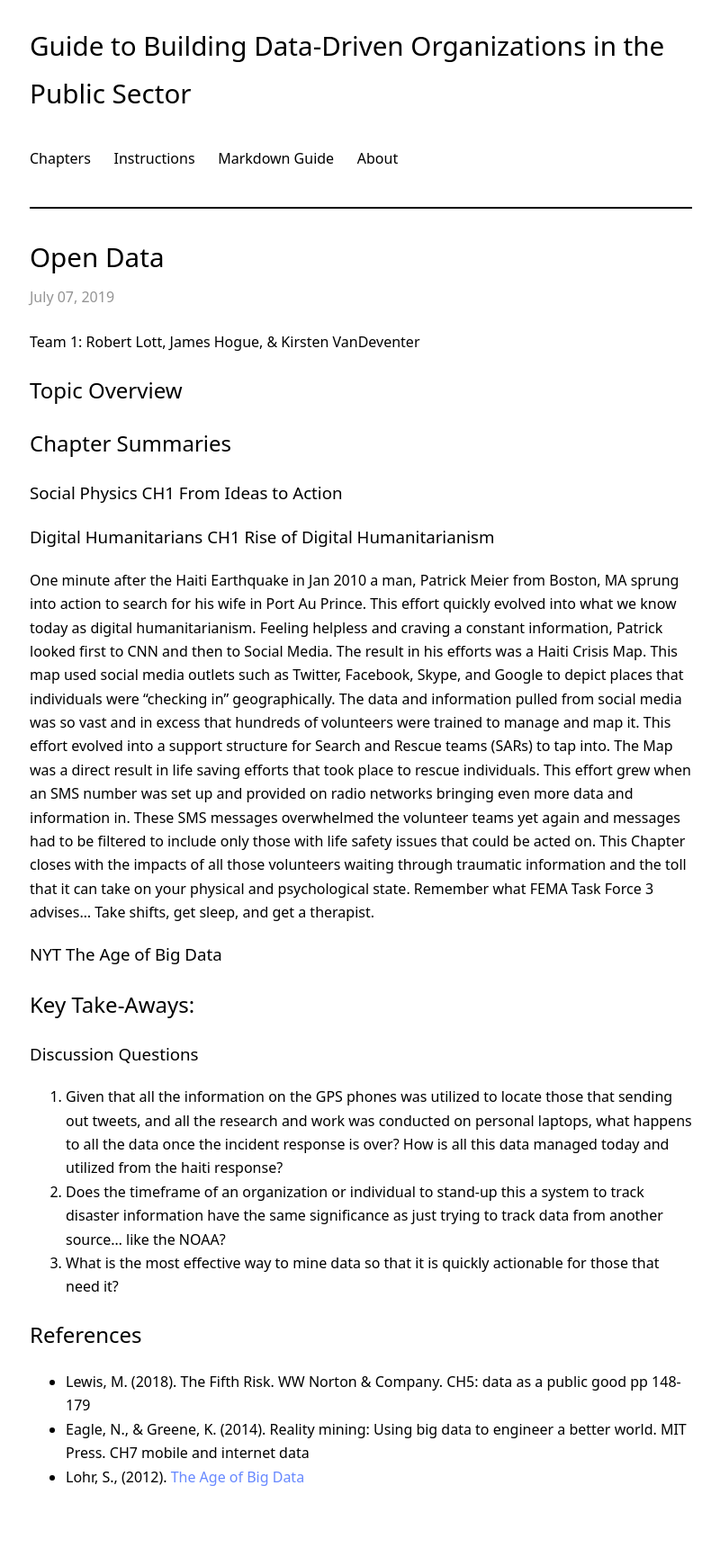
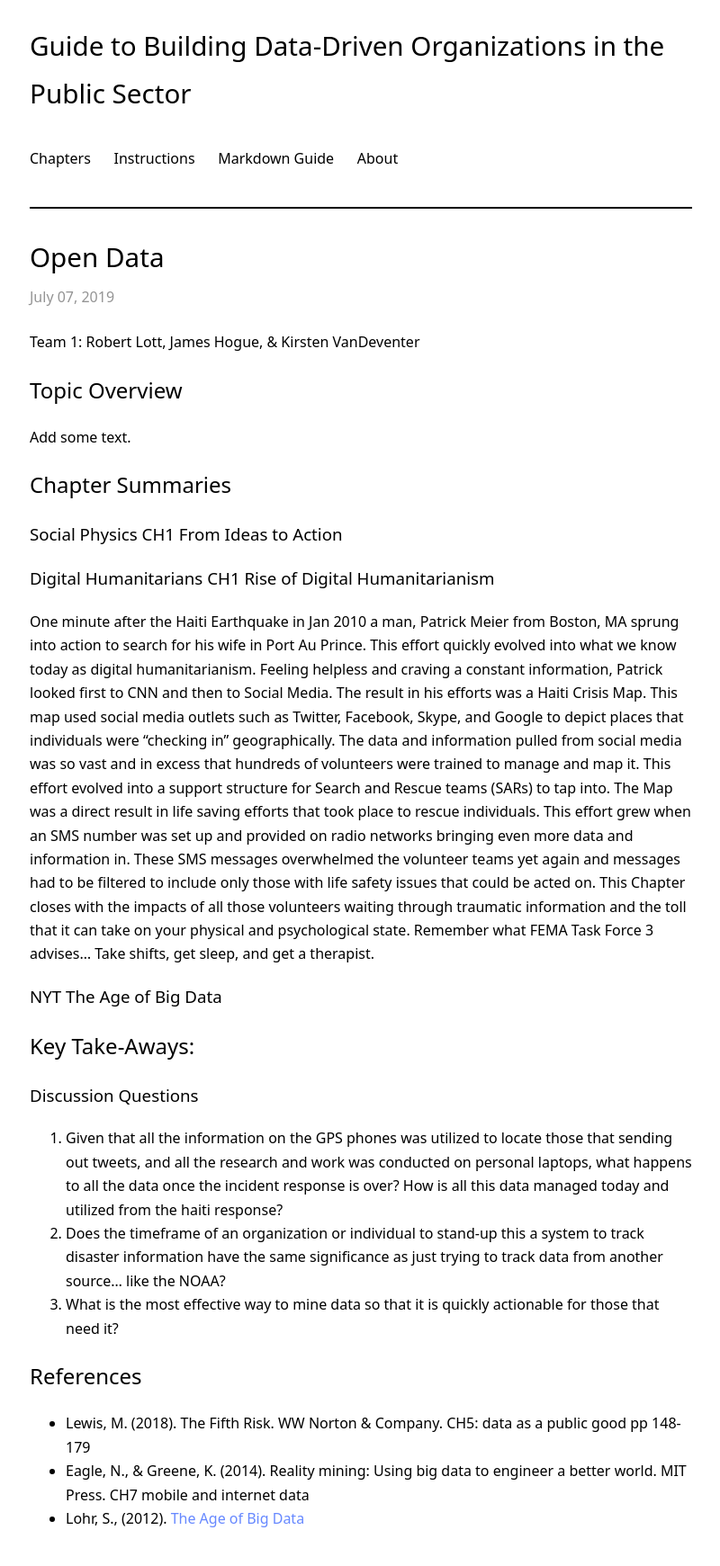
Before and after one commit to RandyWilkinsASU/ddm-textbook-summer-2019, a Jekyll site: the page built from _posts/2019-07-07-ch01-open-data.md, in a window 1280 px wide. Shown: the whole page at 90% size, without its empty margins (239-1039 px from the left). Built offline with Jekyll 4.4.1, drawn with Linux system fonts in a browser that asks for light colours; our own code applies the rules of GitHub Pages for plain Markdown files; before the commit the page ends 1695 px from its top, so only the background shows below that.

Commit message:
Update 2019-07-07-ch01-open-data.md

```diff
--- a/_posts/2019-07-07-ch01-open-data.md
+++ b/_posts/2019-07-07-ch01-open-data.md
@@ -8,7 +8,7 @@ Team 1: Robert Lott, James Hogue, & Kirsten VanDeventer
 
 ## Topic Overview
 
-
+Add some text.
 
 
 
@@ -17,6 +17,7 @@ Team 1: Robert Lott, James Hogue, & Kirsten VanDeventer
 ### Social Physics **CH1 From Ideas to Action**
 
 ### Digital Humanitarians **CH1 Rise of Digital Humanitarianism**
+
 One minute after the Haiti Earthquake in Jan 2010 a man, Patrick Meier from Boston, MA sprung into action to search for his wife in Port Au Prince. This effort quickly evolved into what we know today as digital humanitarianism. Feeling helpless and craving a constant information, Patrick looked first to CNN and then to Social Media. The result in his efforts was a Haiti Crisis Map. This map used social media outlets such as Twitter, Facebook, Skype, and Google to depict places that individuals were “checking in” geographically. The data and information pulled from social media was so vast and in excess that hundreds of volunteers were trained to manage and map it. This effort evolved into a support structure for Search and Rescue teams (SARs) to tap into. The Map was a direct result in life saving efforts that took place to rescue individuals. This effort grew when an SMS number was set up and provided on radio networks bringing even more data and information in. These SMS messages overwhelmed the volunteer teams yet again and messages had to be filtered to include only those with life safety issues that could be acted on. This Chapter closes with the impacts of all those volunteers waiting through traumatic information and the toll that it can take on your physical and psychological state. Remember what FEMA Task Force 3 advises… Take shifts, get sleep, and get a therapist.
 
 ### NYT **The Age of Big Data**
@@ -27,6 +28,7 @@ One minute after the Haiti Earthquake in Jan 2010 a man, Patrick Meier from Bost
 
 
 ### Discussion Questions
+
 1. Given that all the information on the GPS phones was utilized to locate those that sending out tweets, and all the research and work was conducted on personal laptops, what happens to all the data once the incident response is over? How is all this data managed today and utilized from the haiti response?
 2. Does the timeframe of an organization or individual to stand-up this a system to track disaster information have the same significance as just trying to track data from another source… like the NOAA?
 3. What is the most effective way to mine data so that it is quickly actionable for those that need it?
```
